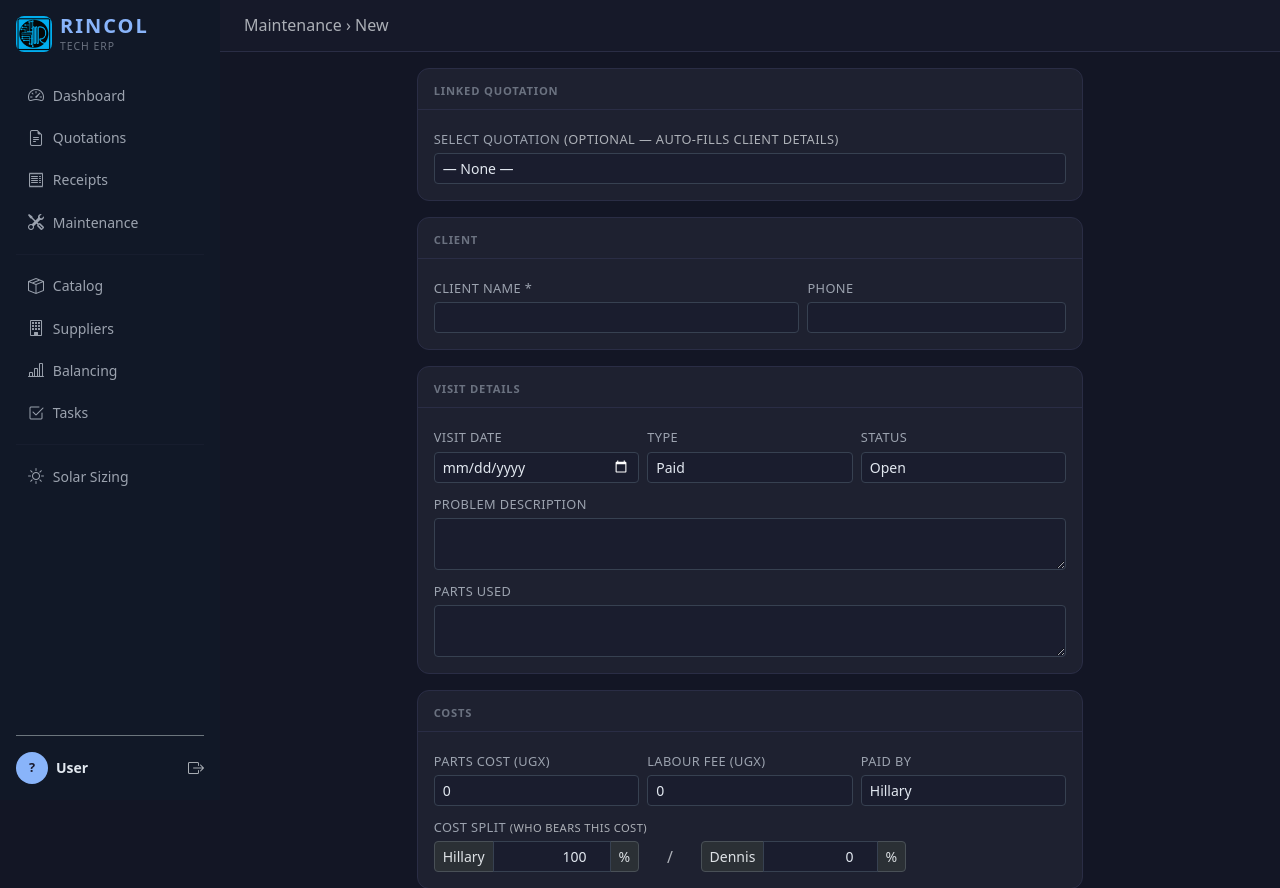
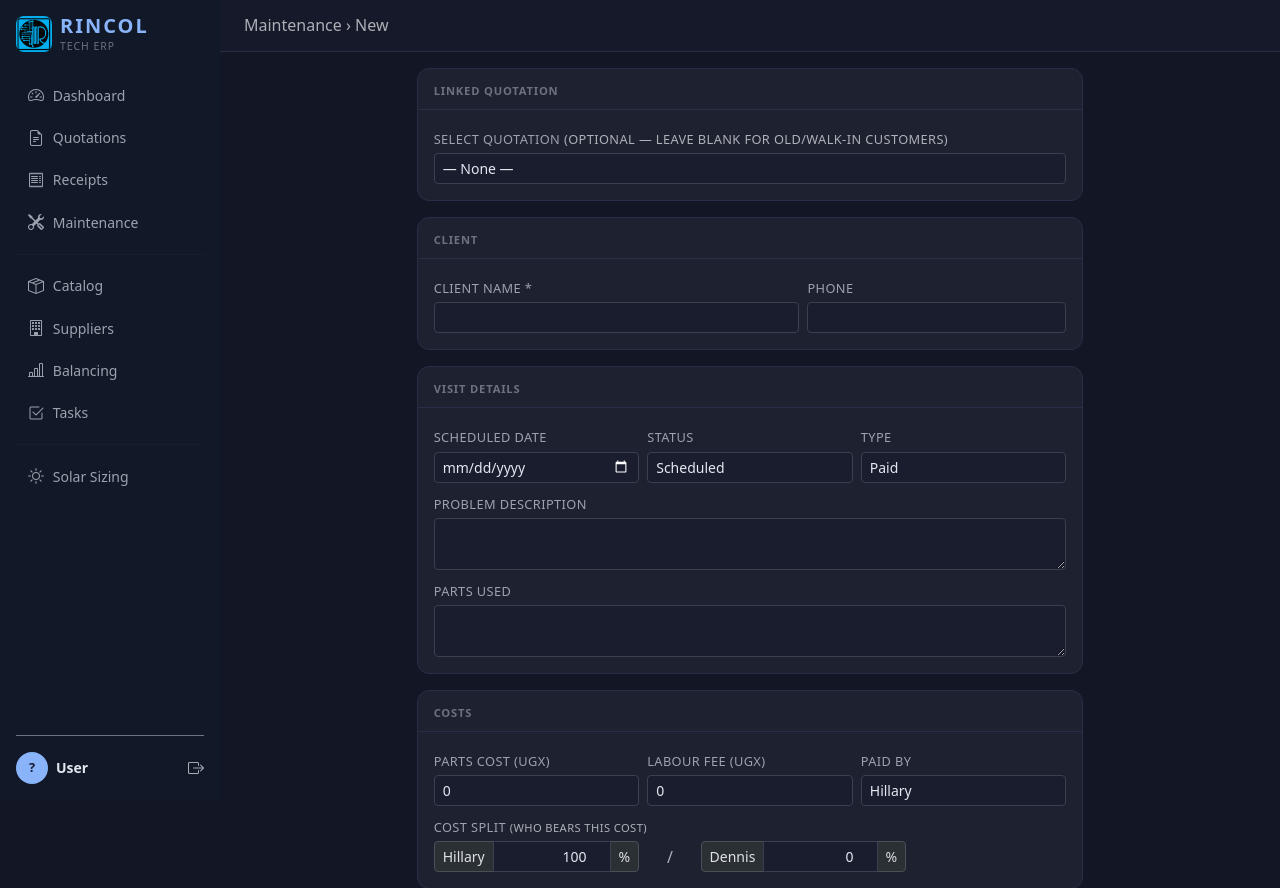
Before and after one commit to RincolTech-Solutions-ltd/rincol-erp, a Flask app: template templates/maintenance/form.html in a window 1280 px wide. Shown: the top 888 px of the page. Run offline with Flask 3, Linux system fonts and the light colour scheme; the template is opened without the code that fills it, so the values that code supplies are empty; some libraries are stand-ins or nearby versions.

Commit message:
Maintenance: add Scheduled workflow + fix PDF share on PWA
Maintenance module:
- Add Scheduled, In Progress statuses (full pipeline: Scheduled → Open → In Progress → Pending Parts → Resolved)
- Date label changes dynamically: "Scheduled Date" vs "Visit Date" based on status
- New records default to Scheduled (intent is to schedule first, log later)
- Quotation label: clarify old/walk-in customers can leave it blank
- List: renamed button to "New Maintenance", added Scheduled/In Progress filter options and badge
- Dashboard: counts all active statuses (not just Open)

PDF share on PWA:
- Pre-fetch PDF blob in background on page load so blob is ready before tap
- When user taps PDF button, navigator.share({ files }) called with pre-fetched blob (no async gap = iOS gesture chain preserved)
- Falls back to URL share, then download, then window.open

Co-Authored-By: Claude Sonnet 4.6 <noreply@anthropic.com>

```diff
--- a/app.py
+++ b/app.py
@@ -99,7 +99,7 @@ def dashboard():
             "           WHERE quotation_id IS NOT NULL GROUP BY quotation_id) r "
             "  ON r.quotation_id=q.id "
             "WHERE q.status NOT IN ('Cancelled','Pending')")["n"],
-        "maintenance": query_one("SELECT COUNT(*) AS n FROM maintenance_records WHERE status='Open'")["n"],
+        "maintenance": query_one("SELECT COUNT(*) AS n FROM maintenance_records WHERE status IN ('Open','Scheduled','In Progress','Pending Parts')")["n"],
         "tasks_due":   query_one(
             "SELECT COUNT(*) AS n FROM tasks WHERE status != 'Done' AND due_date <= CURRENT_DATE + 3")["n"],
     }
--- a/static/css/style.css
+++ b/static/css/style.css
@@ -124,6 +124,7 @@ tr.dragging { opacity: 0.35; }
 .badge-pending-parts { background: rgba(167,139,250,.2); color: #a78bfa; }
 .badge-warranty   { background: rgba(137,180,250,.2); color: var(--accent-blue); }
 .badge-paid-type  { background: rgba(166,227,161,.2); color: var(--accent-green); }
+.badge-scheduled  { background: rgba(56,189,248,.2);  color: #38bdf8; }
 
 /* ── Forms ───────────────────────────────────────────────────────────────── */
 .form-control, .form-select {
--- a/templates/maintenance/form.html
+++ b/templates/maintenance/form.html
@@ -1,5 +1,5 @@
 {% extends "base.html" %}
-{% block title %}{% if r %}Edit Maintenance{% else %}Log Maintenance Visit{% endif %}{% endblock %}
+{% block title %}{% if r %}Edit Maintenance{% else %}New Maintenance{% endif %}{% endblock %}
 {% block breadcrumb %}
   <a href="{{ url_for('maintenance_list') }}" class="text-muted text-decoration-none">Maintenance</a>
   {% if r %}&rsaquo; <a href="{{ url_for('maintenance_view', mid=r.id) }}" class="text-muted text-decoration-none">{{ r.client_name }}</a>{% endif %}
@@ -15,7 +15,7 @@
     <div class="card mb-3">
       <div class="card-header"><span class="section-header mb-0">Linked Quotation</span></div>
       <div class="card-body">
-        <label class="form-label">Select Quotation <span class="text-muted">(optional — auto-fills client details)</span></label>
+        <label class="form-label">Select Quotation <span class="text-muted">(optional — leave blank for old/walk-in customers)</span></label>
         <select name="linked_quotation_id" id="maint_qid" class="form-select form-select-sm">
           <option value="">— None —</option>
           {% for q in quotations %}
@@ -57,23 +57,23 @@
       <div class="card-body">
         <div class="row g-2">
           <div class="col-4">
-            <label class="form-label">Visit Date</label>
-            <input type="date" name="visit_date" class="form-control form-control-sm"
+            <label class="form-label" id="date_label">Scheduled / Visit Date</label>
+            <input type="date" name="visit_date" id="visit_date" class="form-control form-control-sm"
                    value="{{ r.visit_date if r else '' }}">
+          </div>
+          <div class="col-4">
+            <label class="form-label">Status</label>
+            <select name="status" id="maint_status" class="form-select form-select-sm" onchange="onStatusChange()">
+              {% for s in ['Scheduled','Open','In Progress','Pending Parts','Resolved'] %}
+              <option value="{{ s }}" {% if r and r.status==s %}selected{% elif not r and s=='Scheduled' %}selected{% endif %}>{{ s }}</option>
+              {% endfor %}
+            </select>
           </div>
           <div class="col-4">
             <label class="form-label">Type</label>
             <select name="type" class="form-select form-select-sm">
               {% for t in ['Paid','Warranty'] %}
               <option value="{{ t }}" {% if r and r.type==t %}selected{% endif %}>{{ t }}</option>
-              {% endfor %}
-            </select>
-          </div>
-          <div class="col-4">
-            <label class="form-label">Status</label>
-            <select name="status" class="form-select form-select-sm">
-              {% for s in ['Open','Resolved','Pending Parts'] %}
-              <option value="{{ s }}" {% if r and r.status==s %}selected{% endif %}>{{ s }}</option>
               {% endfor %}
             </select>
           </div>
@@ -191,6 +191,15 @@
   qSel?.addEventListener('change', fillFromQuotation);
   if (qSel?.value) fillFromQuotation();
 
+  // Update date label based on status
+  function onStatusChange() {
+    const st = document.getElementById('maint_status')?.value;
+    const lbl = document.getElementById('date_label');
+    if (lbl) lbl.textContent = st === 'Scheduled' ? 'Scheduled Date' : 'Visit Date';
+  }
+  window.onStatusChange = onStatusChange;
+  onStatusChange();
+
   // Ratio sync (keep sum = 100)
   const hR = document.getElementById('maint_h_ratio');
   const dR = document.getElementById('maint_d_ratio');
```
Also changed, not shown: templates/maintenance/list.html (+9 -4 lines), templates/receipt/view.html (+40 -22 lines).
